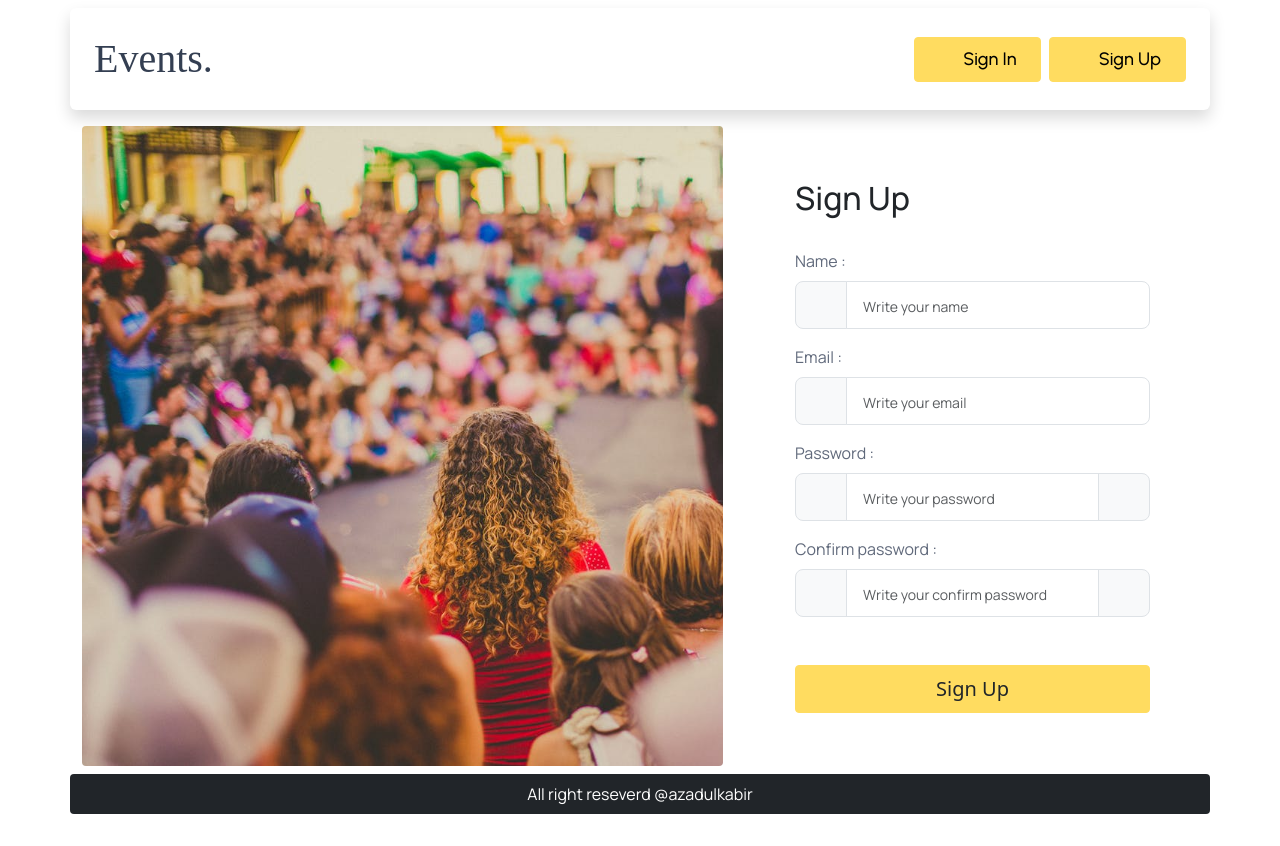
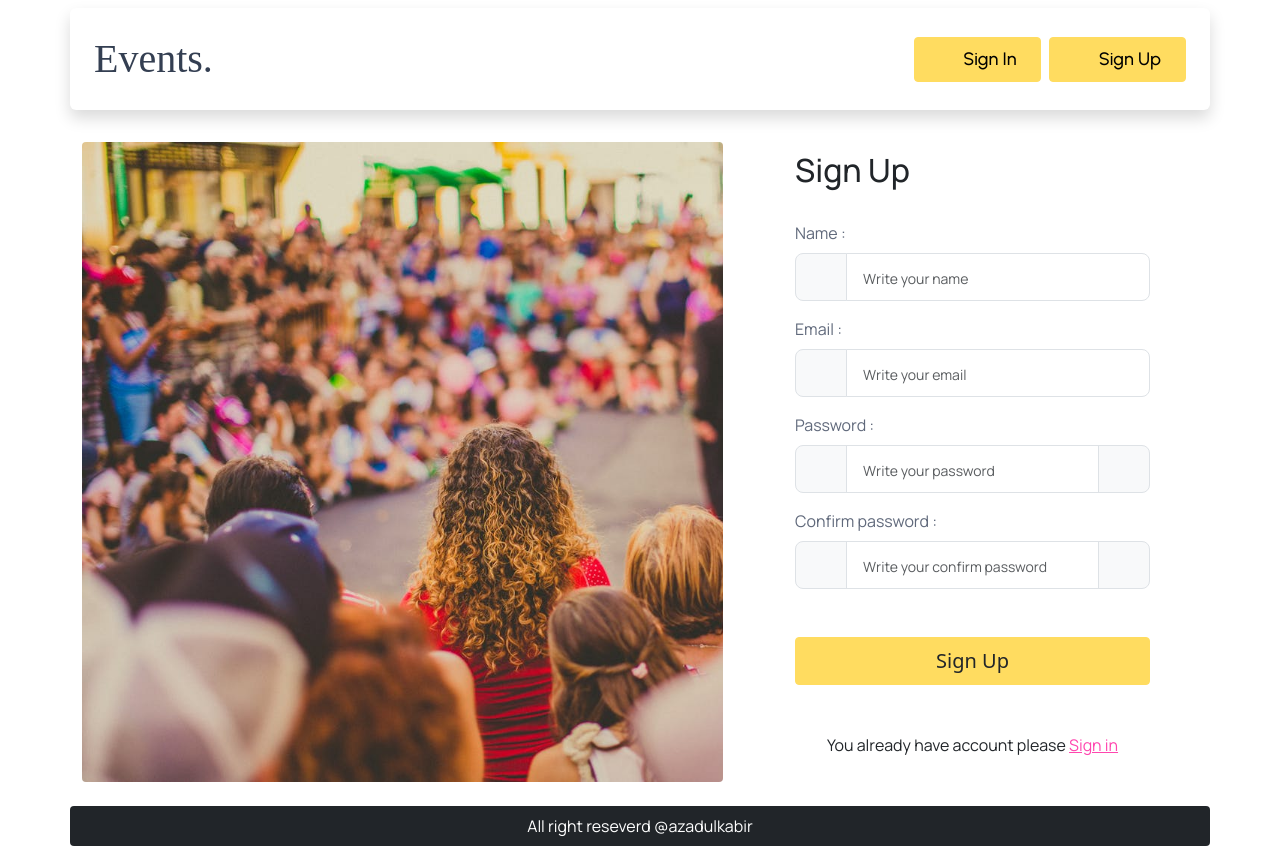
Before and after one commit to azadulkabir455/eventsCreator, a React (Create React App) app: page /signup in a window 1280 px wide. Before the commit the page ends 814 px from the top, so only its background shows below. Built offline with nearby package versions, Linux system fonts and the light colour scheme; no server answers; the database is empty; some icons are missing; a web font is replaced by a local one.

Commit message:
[dev] link added sign in and sign up pages

```diff
--- a/public/index.html
+++ b/public/index.html
@@ -24,7 +24,7 @@
       work correctly both with client-side routing and a non-root public URL.
       Learn how to configure a non-root public URL by running `npm run build`.
     -->
-    <title>React App</title>
+    <title>Event creator</title>
   </head>
   <body>
     <noscript>You need to enable JavaScript to run this app.</noscript>
--- a/src/component/SignInForm.jsx
+++ b/src/component/SignInForm.jsx
@@ -39,7 +39,7 @@ function SignInForm() {
         const { email, password } = values;
         dispatch(login({ email, password })).then(() => {
             navigate("/");
-            toast("You are successfully logedin");
+            toast("You are successfully loged in");
         });
     };
 
--- a/src/component/SignInSignUpContainer.jsx
+++ b/src/component/SignInSignUpContainer.jsx
@@ -3,7 +3,7 @@ import React from 'react';
 export default function SignInSignUpContainer({ title, children }) {
     return (
         <>
-            <div className="container">
+            <div className="container my-4">
                 <div className="row mb-2">
                     <div className="col-12 col-lg-7">
                         <div className="signInLeftSideImg rounded-1 "></div>
--- a/src/pages/SignIn.jsx
+++ b/src/pages/SignIn.jsx
@@ -1,11 +1,13 @@
 import React from 'react';
 import SignInForm from "../component/SignInForm";
 import SignInSignUpContainer from '../component/SignInSignUpContainer';
+import { Link } from 'react-router-dom';
 
 export default function SignIn() {
   return (
     <SignInSignUpContainer title="Sign in">
       <SignInForm />
+      <p className='text-center mt-5'>You don't have account please <Link to="/signup">Sign Up</Link></p>
     </SignInSignUpContainer>
   );
 }
--- a/src/pages/SignUp.jsx
+++ b/src/pages/SignUp.jsx
@@ -1,11 +1,13 @@
 import React from 'react';
 import SignUpForm from "../component/SignUpForm";
 import SignInSignUpContainer from '../component/SignInSignUpContainer';
+import { Link } from 'react-router-dom';
 
 export default function SignUp() {
   return (
     <SignInSignUpContainer title="Sign up">
       <SignUpForm />
+      <p className='text-center mt-5'>You already have account please <Link to="/signup">Sign in</Link></p>
     </SignInSignUpContainer>
   );
 }
```
